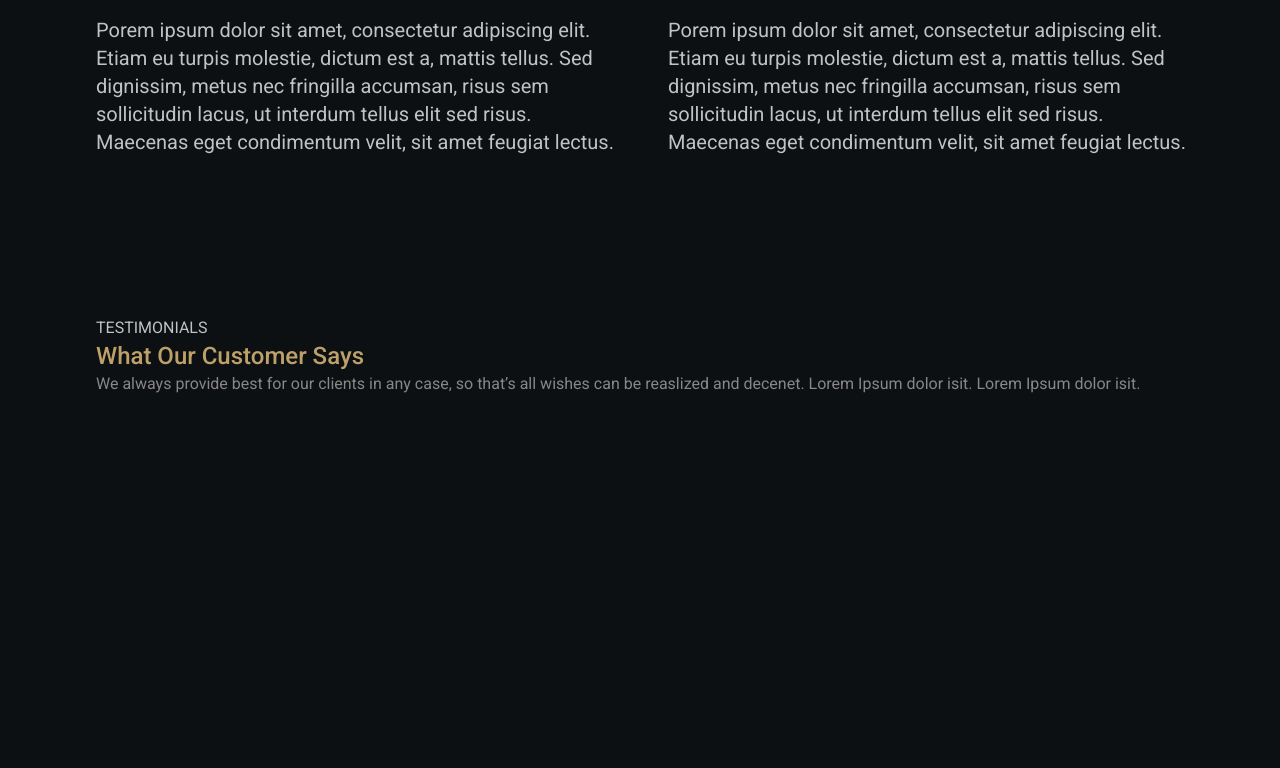
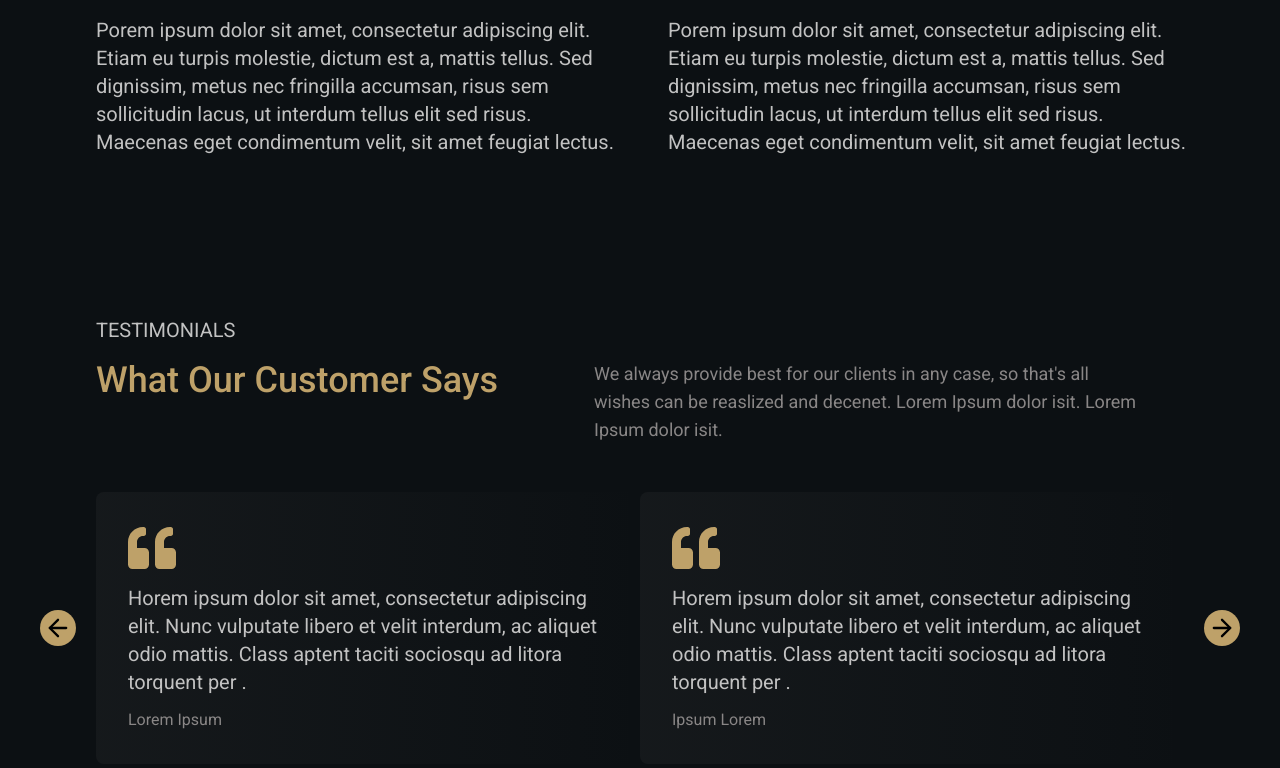
Before and after one commit to Loudandclear2024/Website, a Next.js app: page / in a window 1280 px wide. Shown: the part 2622-3390 px from the top of the page. Before the commit the page ends 3098 px from the top, so only its background shows below. Built offline with nearby package versions, Linux system fonts and the light colour scheme.

Commit message:
add: Testimonial

```diff
--- a/src/app/page.js
+++ b/src/app/page.js
@@ -7,6 +7,7 @@ import Experience from "@/components/Home/Experience"
 import Services from "@/components/Home/Services"
 import Brands from "@/components/Home/Brands"
 import Vis_Mis from "@/components/Home/Vis_Mis"
+import Testimonail from "@/components/Home/Testimonial"
 
 export default function Home() {
   return (
@@ -42,18 +43,26 @@ export default function Home() {
           <Vis_Mis />
         </div>
 
-        <div className="px-6 py-16 sm:px-10 lg:py-20 lg:pl-24 lg:pr-20">
-          <h4 className="uppercase text-light-gray">Testimonials</h4>
-          <div>
-            <h1 className="text-secondary font-medium capitalize text-2xl">
-              What our customer says
-            </h1>
+        <div className=" py-16  lg:py-20 ">
+          <div className="px-6 sm:px-10 lg:pl-24 lg:pr-20">
+            <h4 className="uppercase text-light-gray md:text-xl">
+              Testimonials
+            </h4>
+            <div className="mt-4 space-y-2 md:flex md:space-y-0 md:gap-8 lg:gap-24">
+              <h1 className="text-secondary font-medium capitalize text-2xl md:grow md:text-3xl lg:text-4xl lg:grow-0">
+                What our customer says
+              </h1>
 
-            <p className="text-[#898686]">
-              We always provide best for our clients in any case, so that’s all
-              wishes can be reaslized and decenet. Lorem Ipsum dolor isit. Lorem
-              Ipsum dolor isit.
-            </p>
+              <p className="text-[#898686] md:grow-0 md:w-3/5 md:text-lg lg:w-1/2">
+                We always provide best for our clients in any case, so that's
+                all wishes can be reaslized and decenet. Lorem Ipsum dolor isit.
+                Lorem Ipsum dolor isit.
+              </p>
+            </div>
+          </div>
+
+          <div className="mt-7 lg:mt-12">
+            <Testimonail />
           </div>
         </div>
       </div>
--- a/src/components/Home/Testimonial.jsx
+++ b/src/components/Home/Testimonial.jsx
@@ -0,0 +1,91 @@
+import { FaQuoteLeft, FaQuoteRight } from "react-icons/fa"
+import { useState } from "react"
+import { FiArrowLeft, FiArrowRight } from "react-icons/fi"
+
+export default function Testimonail() {
+  const allTestimonials = [
+    {
+      text: "Horem ipsum dolor sit amet, consectetur adipiscing elit. Nunc vulputate libero et velit interdum, ac aliquet odio mattis. Class aptent taciti sociosqu ad litora torquent per .",
+      name: "Lorem Ipsum",
+    },
+    {
+      text: "Horem ipsum dolor sit amet, consectetur adipiscing elit. Nunc vulputate libero et velit interdum, ac aliquet odio mattis. Class aptent taciti sociosqu ad litora torquent per .",
+      name: "Ipsum Lorem",
+    },
+    {
+      text: "Horem ipsum dolor sit amet, consectetur adipiscing elit. Nunc vulputate libero et velit interdum, ac aliquet odio mattis. Class aptent taciti sociosqu ad litora torquent per .",
+      name: "Dolor Ipsum",
+    },
+    {
+      text: "Horem ipsum dolor sit amet, consectetur adipiscing elit. Nunc vulputate libero et velit interdum, ac aliquet odio mattis. Class aptent taciti sociosqu ad litora torquent per .",
+      name: "Ipsum Ipsum",
+    },
+    {
+      text: "Horem ipsum dolor sit amet, consectetur adipiscing elit. Nunc vulputate libero et velit interdum, ac aliquet odio mattis. Class aptent taciti sociosqu ad litora torquent per .",
+      name: "Ipsum Ipsum",
+    },
+  ]
+
+  const [currentIndex, setCurrentIndex] = useState(0)
+
+  const handleNext = () => {
+    if (currentIndex === allTestimonials.length - 1) {
+      setCurrentIndex(0)
+    } else {
+      setCurrentIndex(currentIndex + 1)
+    }
+  }
+
+  const handlePrev = () => {
+    if (currentIndex === 0) {
+      setCurrentIndex(allTestimonials.length - 1)
+    } else {
+      setCurrentIndex(currentIndex - 1)
+    }
+  }
+
+  const testimonials = allTestimonials.map((testimonial, index) => {
+    return (
+      <div
+        key={index}
+        style={{
+          transform: `translateX(-${currentIndex * 100}%)`,
+        }}
+        className="transition-transform duration-500
+        flex-shrink-0 w-full flex-grow-0 basis-full
+        lg:basis-1/2 lg:gap-3
+        "
+      >
+        <div className="bg-testimonial py-4 px-4 rounded-lg w-full md:p-8">
+          <div>
+            <FaQuoteLeft className="text-3xl text-secondary lg:text-4xl xl:text-5xl" />
+          </div>
+          <div className="mt-3 text-lg text-light-gray lg:text-xl ">
+            <p>{testimonial.text}</p>
+          </div>
+          <div className="mt-3 text-[#898686]">
+            <h4>{testimonial.name}</h4>
+          </div>
+        </div>
+      </div>
+    )
+  })
+
+  return (
+    <>
+      <div className="flex items-center gap-3 px-2 sm:px-6 sm:gap-5 md:justify-between md:px-10">
+        <div onClick={handlePrev}>
+          <FiArrowLeft
+            className="text-3xl bg-secondary text-black rounded-full p-1 cursor-pointer
+            md:text-4xl
+          "
+          />
+        </div>
+        <div className="w-full flex overflow-x-hidden ">{testimonials}</div>
+        <div onClick={handleNext}>
+          <FiArrowRight className="text-3xl bg-secondary text-black rounded-full p-1 cursor-pointer md:text-4xl" />
+        </div>
+      </div>
+    </>
+  )
+}
--- a/tailwind.config.js
+++ b/tailwind.config.js
@@ -20,6 +20,8 @@ module.exports = {
           "linear-gradient(90deg, rgba(152, 158, 163, 0.05) 2.92%, rgba(12, 16, 19, 0.09) 93.87%);",
         "process-circular":
           "radial-gradient(44% 44% at 50% 50%, #20384A 0%, rgba(12, 16, 19, 0.21) 100%);",
+        testimonial:
+          "linear-gradient(270deg, rgba(217, 217, 217, 0.00) 0%, rgba(102, 102, 102, 0.10) 100%);",
       },
       zIndex: {
         full: 999,
```
Also changed, not shown: public/images/home/services/GEoVMd7WEAAM7gQ.png (added).
